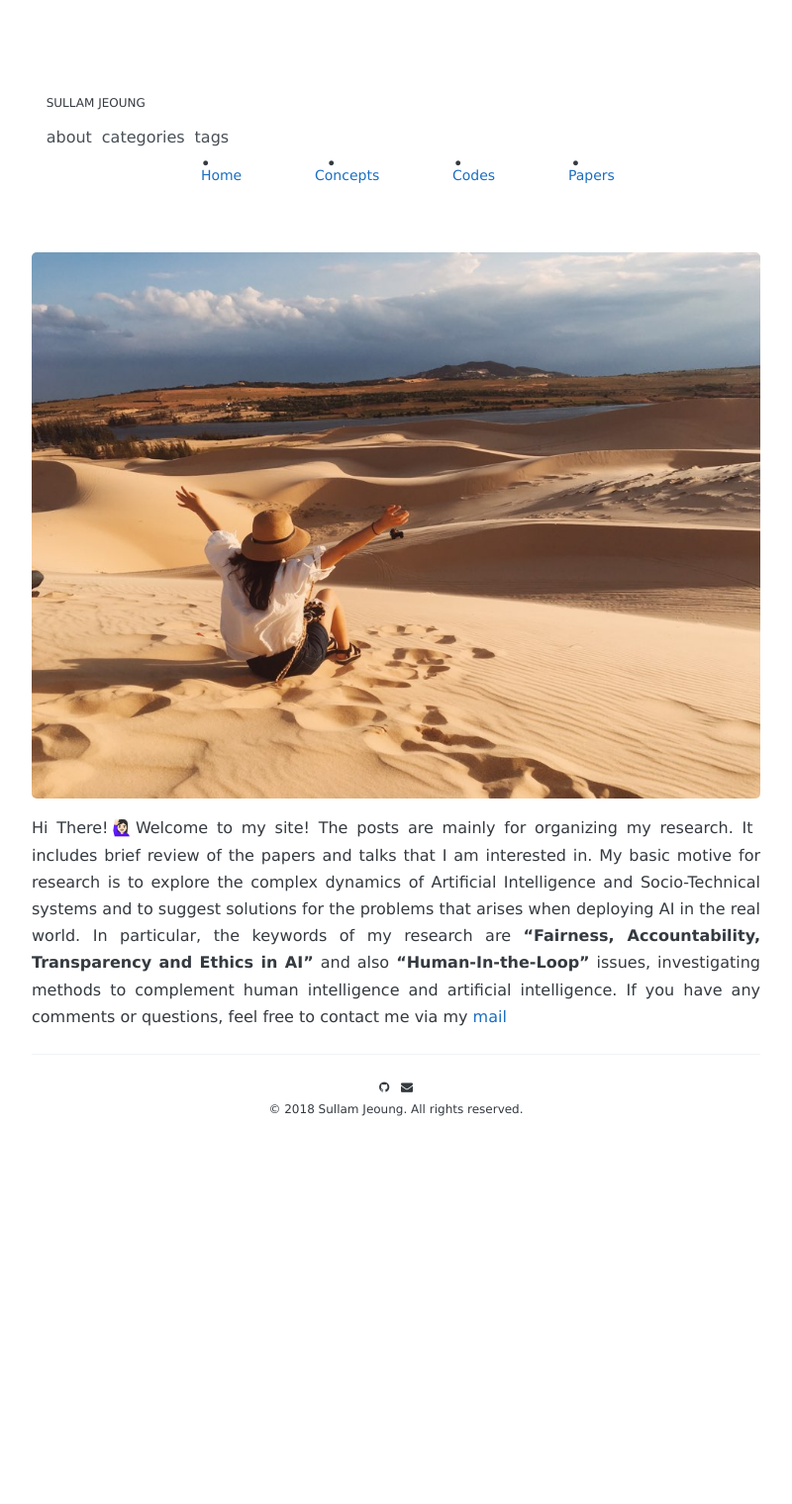
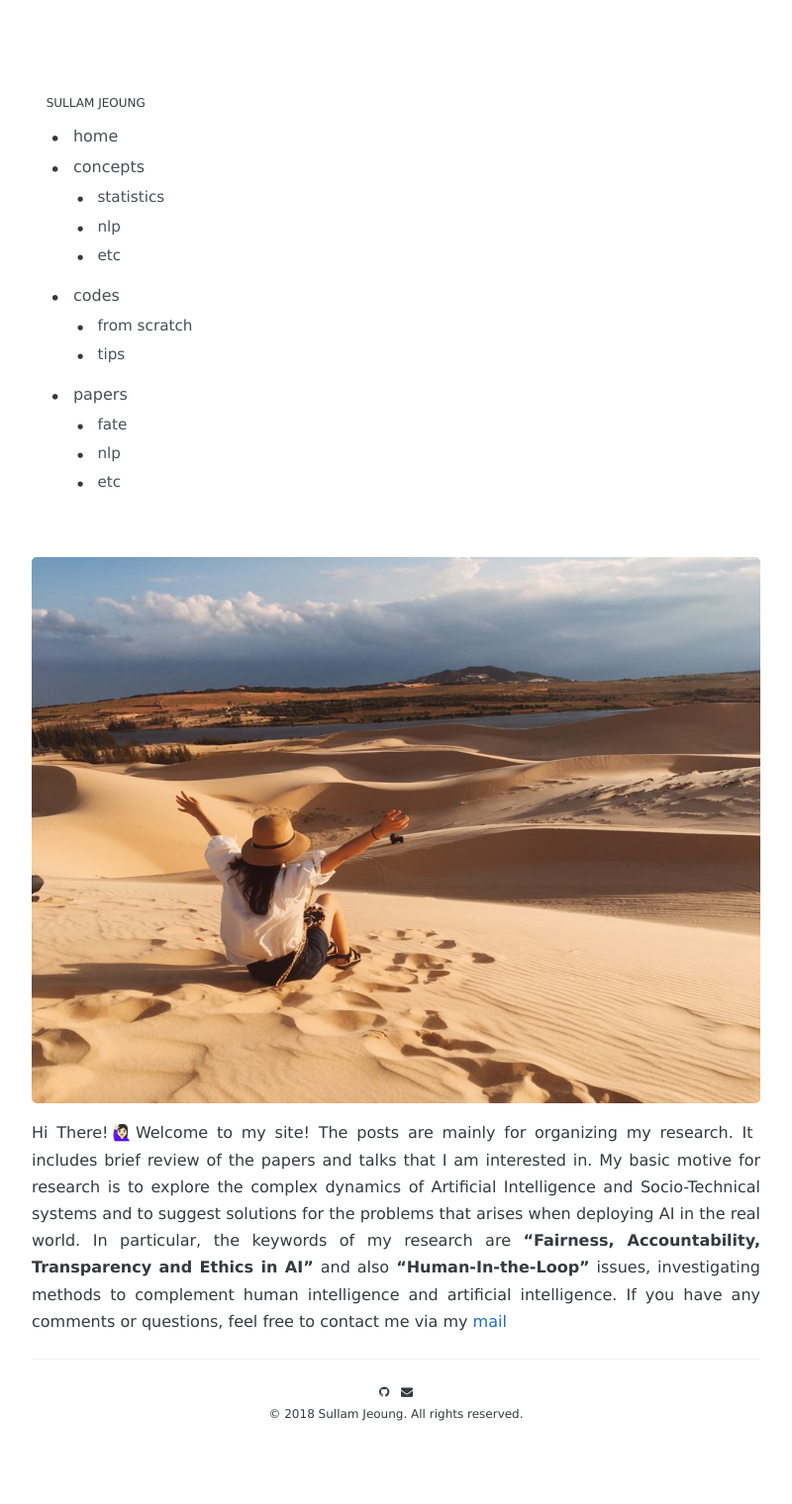
Before and after one commit to sullamij/sullamij.research.github.io, a Jekyll site: the page built from index.md, in a window 1280 px wide. Shown: the whole page at 99% size, without its empty margins (240-1040 px from the left). Built offline with Jekyll 4.4.1, drawn with Linux system fonts in a browser that asks for light colours; some web fonts are replaced; the list of posts is cut into pages by our own code; before the commit the page ends 1212 px from its top, so only the background shows below that.

Commit message:
Update page.html

```diff
--- a/_layouts/page.html
+++ b/_layouts/page.html
@@ -7,17 +7,9 @@
     <a href="{{ site.url }}{{ site.baseurl }}">{{ site.name }}</a>
   </div>
   <nav class="header-nav">
-    {% for nav in site.nav %}
-    {% if nav.url contains 'http://' or nav.url contains 'https://' %}
-    <a href="{{ nav.url }}">{{ nav.name }}</a>
-    {% else %}
-    <a href="{{ nav.url | prepend: site.baseurl }}">{{ nav.name }}</a>
-    {% endif %}
-    {% endfor %}
-  </nav>
-  <div class="site-category">
     <ul class='cat1'>
       <li><a href="/">Home</a></li>
+
       <li><a href="/">Concepts</a>
         <ul>
             <li><a href="/Concepts/Stats">Statistics</a></li>
@@ -41,7 +33,7 @@
         </ul>
       </li>
     </ul>
-  </div>
+  </nav>
 </header>
 
 <div class="page">
```
